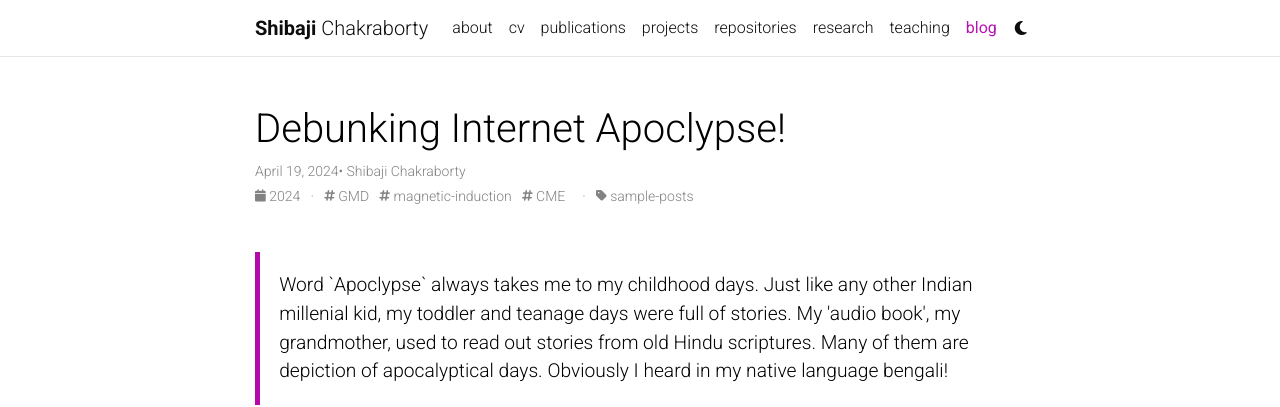
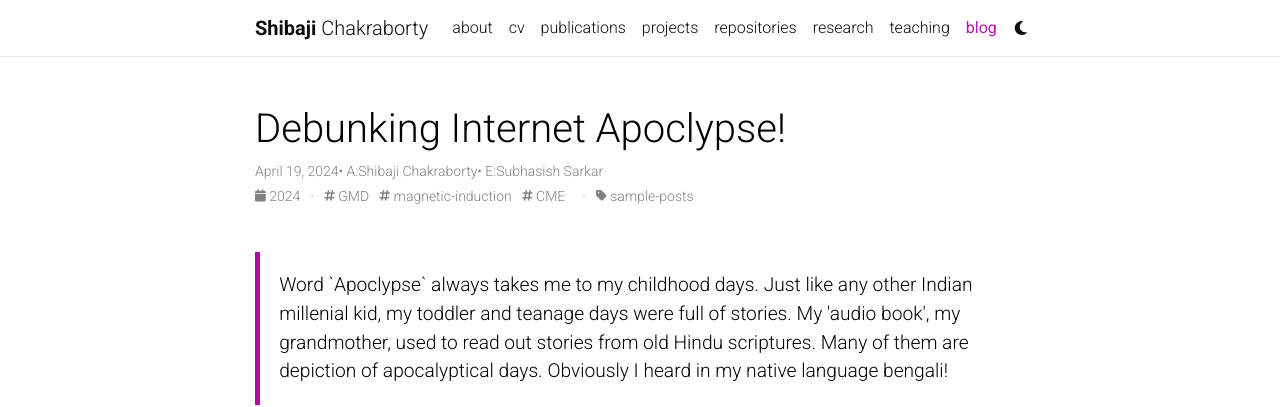
Before and after one commit to shibaji7/shibaji7.github.io, a Jekyll site: the page built from _posts/2024-04-19-internet-apoclypse.md, in a window 1280 px wide and 900 px high. Shown: the top 407 px of the window. Built offline with Jekyll 4.4.1, drawn with Linux system fonts in a browser that asks for light colours; full-size pictures stand in for the smaller copies a plugin makes; comment, search, counter and statistics services are not loaded; a style sheet for code colours, icons or effects is not loaded.

Commit message:
Updated Blogposts

```diff
--- a/_layouts/post.html
+++ b/_layouts/post.html
@@ -19,7 +19,7 @@
 
   <header class="post-header">
     <h1 class="post-title">{{ page.title }}</h1>
-    <p class="post-meta">{{ page.date | date: "%B %-d, %Y" }}{%- if page.author -%} • {{ page.author }}{%- endif -%}{%- if page.meta -%} • {{ page.meta }}{%- endif -%}</p>
+    <p class="post-meta">{{ page.date | date: "%B %-d, %Y" }}{%- if page.author -%} • A:{{ page.author }}{%- endif -%}{%- if page.editor -%} • E:{{ page.editor }}{%- endif -%}{%- if page.meta -%} • {{ page.meta }}{%- endif -%}</p>
     <p class="post-tags">
       {% if url_beginning == '/blog/' -%}
       <a href="{{ year | prepend: '/blog/' | prepend: site.baseurl}}"> <i class="fa-solid fa-calendar fa-sm"></i> {{ year }} </a>
```
